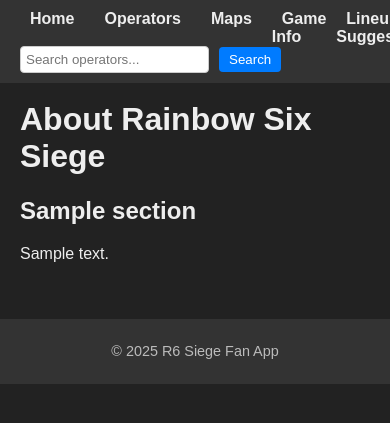
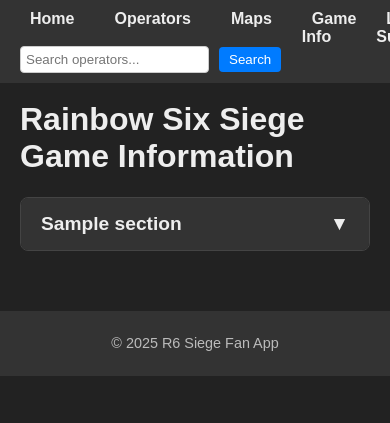
Before and after one commit to lanNo19/r6-fan-site, a Python web app: template templates/game_info.html in a window 390 px wide. Shown: the top 423 px of the page. Run offline with Jinja, Linux system fonts and the light colour scheme; the template is opened without the code that fills it: most values are stand-ins (such as "Sample title", 1, 10 or a date in 2020).

Commit message:
game info sectio nupdate

```diff
--- a/static/style.css
+++ b/static/style.css
@@ -296,6 +335,67 @@
     margin-top: 10px;
 }
 
+/* --- Game Info Page Styling --- */
+.accordion-container {
+    max-width: 800px; /* Limit width of the accordion for readability */
+    margin: 20px auto; /* Center the accordion */
+    border: 1px solid #444;
+    border-radius: 8px;
+    overflow: hidden; /* Ensures rounded corners are applied */
+}
+
+.accordion-item {
+    border-bottom: 1px solid #444; /* Separator between items */
+}
+
+.accordion-item:last-child {
+    border-bottom: none; /* No border on the last item */
+}
+
+.accordion-header {
+    background-color: #333;
+    padding: 15px 20px;
+    cursor: pointer;
+    display: flex;
+    justify-content: space-between;
+    align-items: center;
+    transition: background-color 0.3s ease;
+}
+
+.accordion-header:hover {
+    background-color: #444;
+}
+
+.accordion-header h2 {
+    margin: 0;
+    font-size: 1.2em;
+    color: #eee;
+}
+
+.accordion-icon {
+    font-size: 1.2em;
+    transition: transform 0.3s ease;
+}
+
+.accordion-item.active .accordion-icon {
+    transform: rotate(180deg); /* Rotate icon when active */
+}
+
+.accordion-content {
+    background-color: #2a2a2a; /* Slightly lighter background for content */
+    max-height: 0; /* Hidden by default */
+    overflow: hidden;
+    transition: max-height 0.3s ease-out; /* Smooth transition for expand/collapse */
+    padding: 0 20px; /* Initial padding for content */
+}
+
+.accordion-content p {
+    padding: 15px 0; /* Padding for the text inside content */
+    margin: 0; /* Remove default paragraph margin */
+    line-height: 1.6;
+    color: #bbb;
+}
+
 /* Footer styling */
 footer {
     text-align: center;
@@ -305,14 +405,3 @@
     color: #bbb;
     font-size: 0.9em;
 }
-
-/* Responsive adjustments for smaller screens */
-@media (max-width: 768px) {
-    .navbar-left ul {
-        gap: 10px; /* Reduce spacing between nav items */
-    }
-
-    .operator-list {
-        grid-template-columns: repeat(auto-fill, minmax(120px, 1fr)); /* Slightly smaller on mobile */
-    }
-}
--- a/templates/game_info.html
+++ b/templates/game_info.html
@@ -1,17 +1,51 @@
 {% extends "base.html" %}
 
-{% block title %}Game Info - R6 Siege Fan App{% endblock %}
+{% block title %}Game Information - R6 Siege Fan App{% endblock %}
 
 {% block content %}
-    <h1>About Rainbow Six Siege</h1>
+    <h1>Rainbow Six Siege Game Information</h1>
 
-    {% for section in info_sections %}
-        <section>
-            <h2>{{ section.section_title }}</h2>
-            <p>{{ section.content }}</p>
-        </section>
-    {% else %}
-         <p>No game info found.</p>
-    {% endfor %}
+    <div class="accordion-container">
+        {% if info_sections %}
+            {% for section in info_sections %}
+                <div class="accordion-item">
+                    <div class="accordion-header">
+                        <h2>{{ section.section_title }}</h2>
+                        <span class="accordion-icon">&#x25BC;</span> {# Down arrow icon #}
+                    </div>
+                    <div class="accordion-content">
+                        <p>{{ section.content | safe }}</p> {# Using 'safe' filter in case content has HTML #}
+                    </div>
+                </div>
+            {% endfor %}
+        {% else %}
+            <p>No game information available.</p>
+        {% endif %}
+    </div>
 
+    <script>
+        document.addEventListener('DOMContentLoaded', function() {
+            const accordionHeaders = document.querySelectorAll('.accordion-header');
+
+            accordionHeaders.forEach(header => {
+                header.addEventListener('click', function() {
+                    const accordionItem = this.closest('.accordion-item');
+                    const accordionContent = accordionItem.querySelector('.accordion-content');
+                    const accordionIcon = this.querySelector('.accordion-icon');
+
+                    // Toggle the 'active' class on the item
+                    accordionItem.classList.toggle('active');
+
+                    // Toggle the display of the content
+                    if (accordionContent.style.maxHeight) {
+                        accordionContent.style.maxHeight = null; // Collapse
+                        accordionIcon.innerHTML = '&#x25BC;'; // Down arrow
+                    } else {
+                        accordionContent.style.maxHeight = accordionContent.scrollHeight + "px"; // Expand
+                        accordionIcon.innerHTML = '&#x25B2;'; // Up arrow
+                    }
+                });
+            });
+        });
+    </script>
 {% endblock %}
```
Also changed, not shown: other parts of static/style.css (+59 -20 lines), populate_game_info.py (added, +123 -0 lines), templates/lineup_suggestor.html (+14 -6 lines), templates/operators.html (+10 -6 lines).
